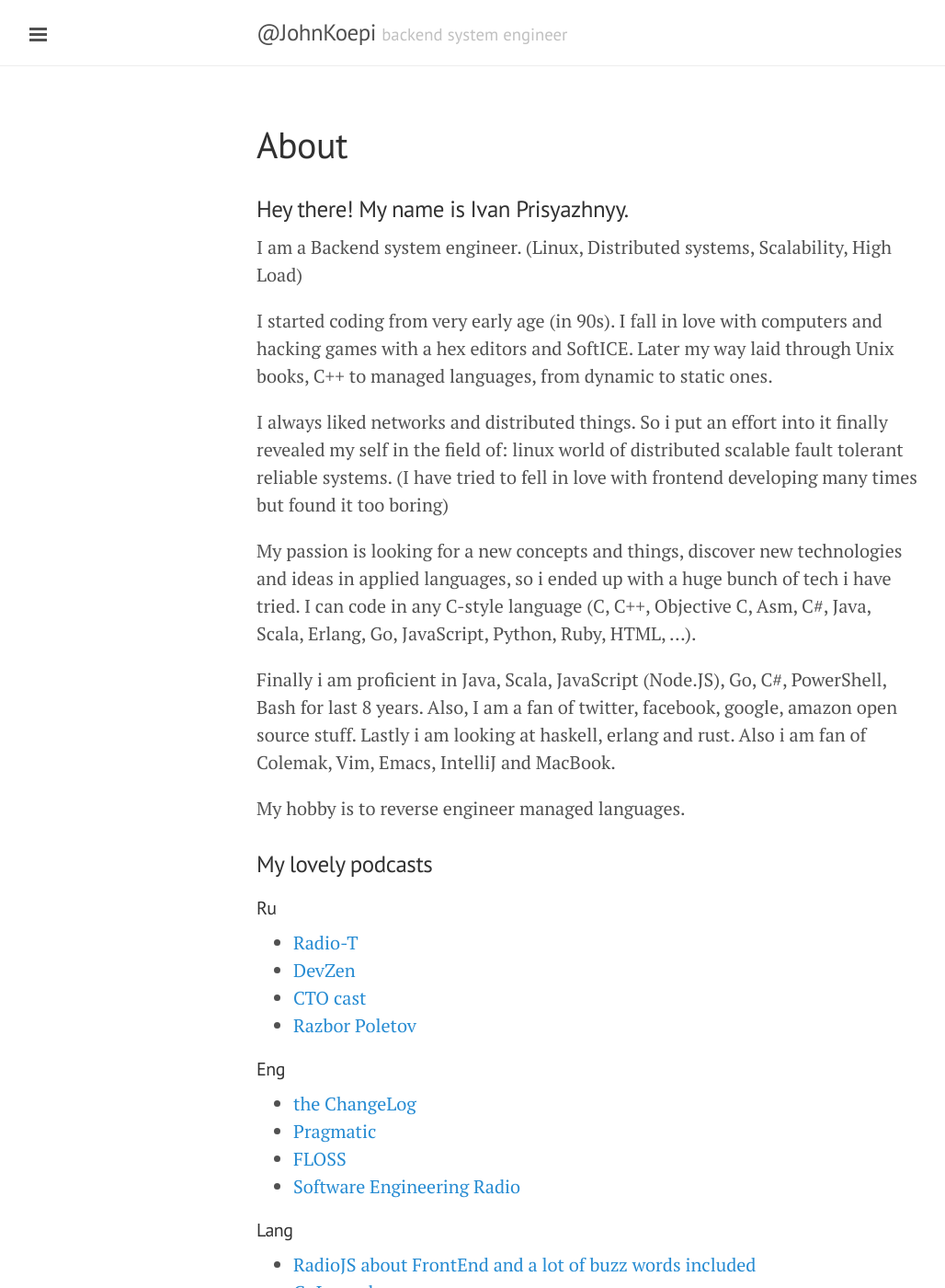
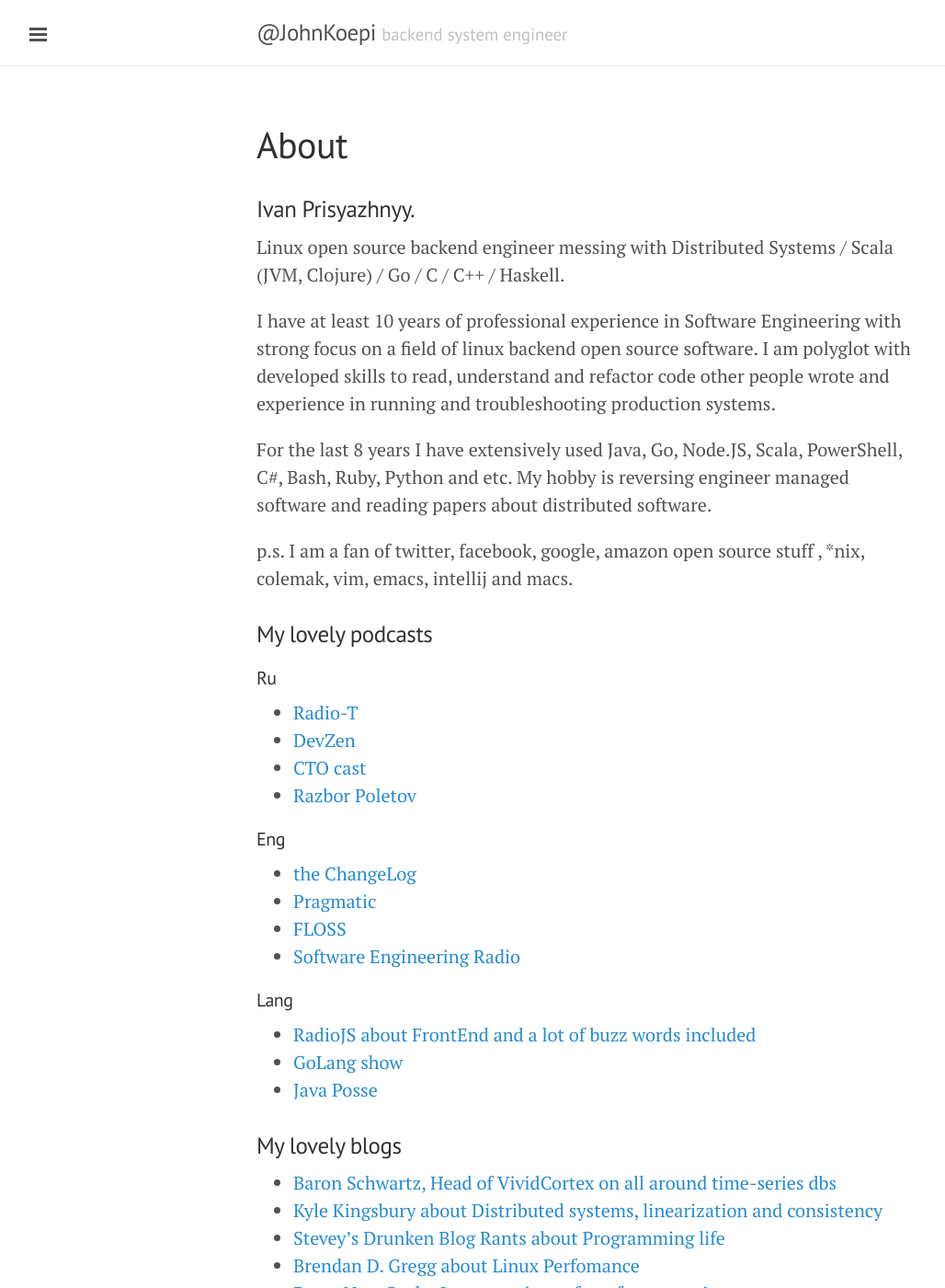
Before and after one commit to sitano/sitano.github.io, a Jekyll site: the page built from about.md, in a window 1280 px wide and 1400 px high. Shown: the whole window at 92% size, without its empty margins (1-1029 px from the left). Built offline with Jekyll 4.4.1, drawn with Linux system fonts in a browser that asks for light colours; Markdown is read by kramdown in place of the engine named in the settings.

Commit message:
Update about.md

```diff
--- a/about.md
+++ b/about.md
@@ -3,37 +3,24 @@
 title: About
 ---
 
-### Hey there! My name is Ivan Prisyazhnyy.
+### Ivan Prisyazhnyy.
 
-I am a Backend system engineer.
-(Linux, Distributed systems, Scalability, High Load)
+Linux open source backend engineer messing with Distributed Systems /
+Scala (JVM, Clojure) / Go / C / C++ / Haskell.
 
-I started coding from very early age (in 90s).
-I fall in love with computers and hacking games with a
-hex editors and SoftICE. Later my way laid through
-Unix books, C++ to managed languages, from dynamic to
-static ones.
+I have at least 10 years of professional experience in Software Engineering
+with strong focus on a field of linux backend open source software.
+I am polyglot with developed skills to read, understand and refactor code
+other people wrote and experience in running and troubleshooting production
+systems.
 
-I always liked networks and distributed things. So
-i put an effort into it finally revealed my self in the
-field of: linux world of distributed scalable fault tolerant
-reliable systems. (I have tried to fell in love with frontend
-developing many times but found it too boring)
+For the last 8 years I have extensively used Java, Go, Node.JS, Scala,
+PowerShell, C#, Bash, Ruby, Python and etc.
+My hobby is reversing engineer managed software and reading papers about
+distributed software.
 
-My passion is looking for a new concepts and things,
-discover new technologies and ideas in applied languages,
-so i ended up with a huge bunch of tech i have tried.
-I can code in any C-style language (C, C++, Objective C,
-Asm, C#, Java, Scala, Erlang, Go, JavaScript, Python,
-Ruby, HTML, ...).
-
-Finally i am proficient in Java, Scala, JavaScript (Node.JS),
-Go, C#, PowerShell, Bash for last 8 years. Also, I am a fan of
-twitter, facebook, google, amazon open source stuff.
-Lastly i am looking at haskell, erlang and rust.
-Also i am fan of Colemak, Vim, Emacs, IntelliJ and MacBook.
-
-My hobby is to reverse engineer managed languages.
+p.s. I am a fan of twitter, facebook, google, amazon open source stuff
+, *nix, colemak, vim, emacs, intellij and macs.
 
 ### My lovely podcasts
 
```
